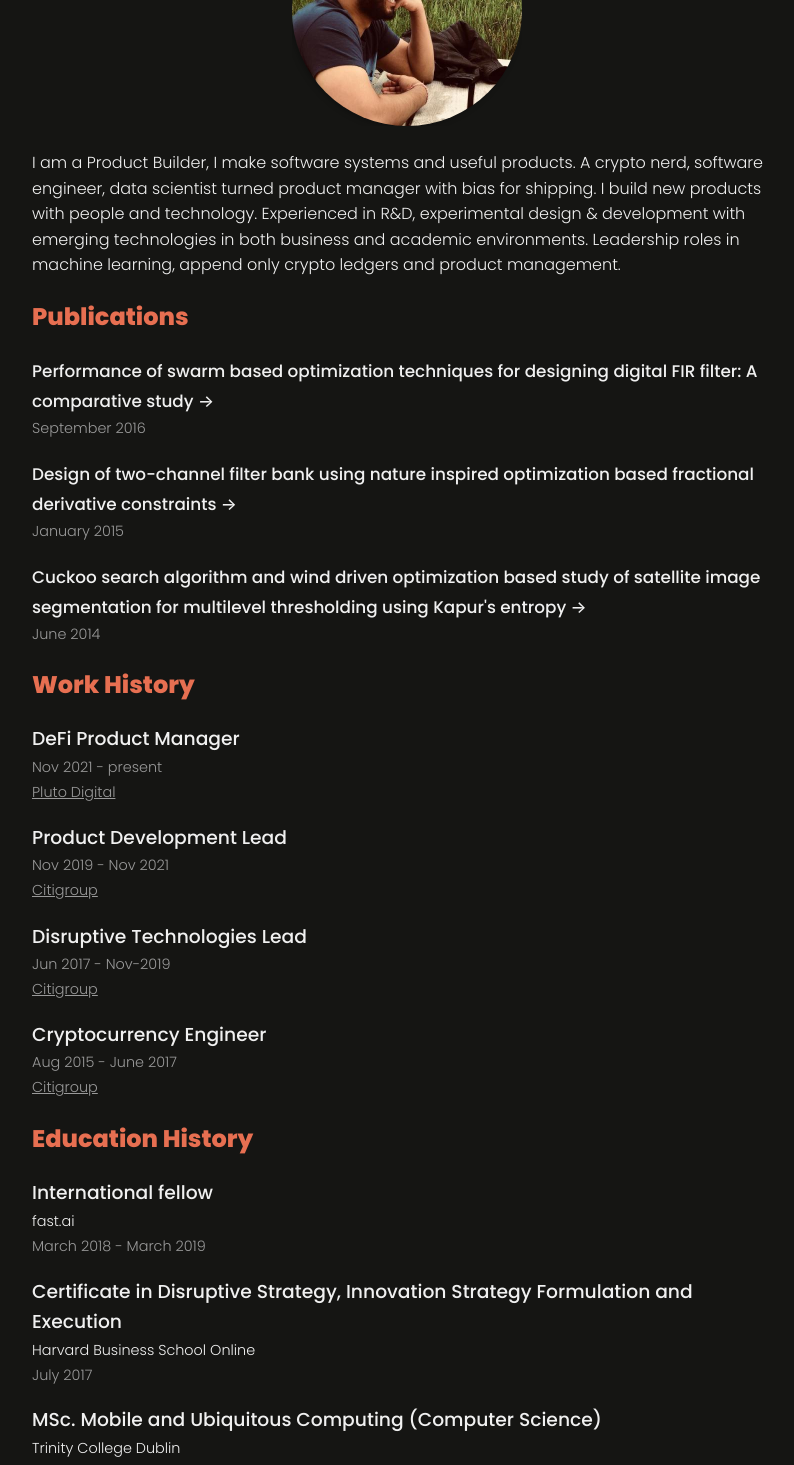
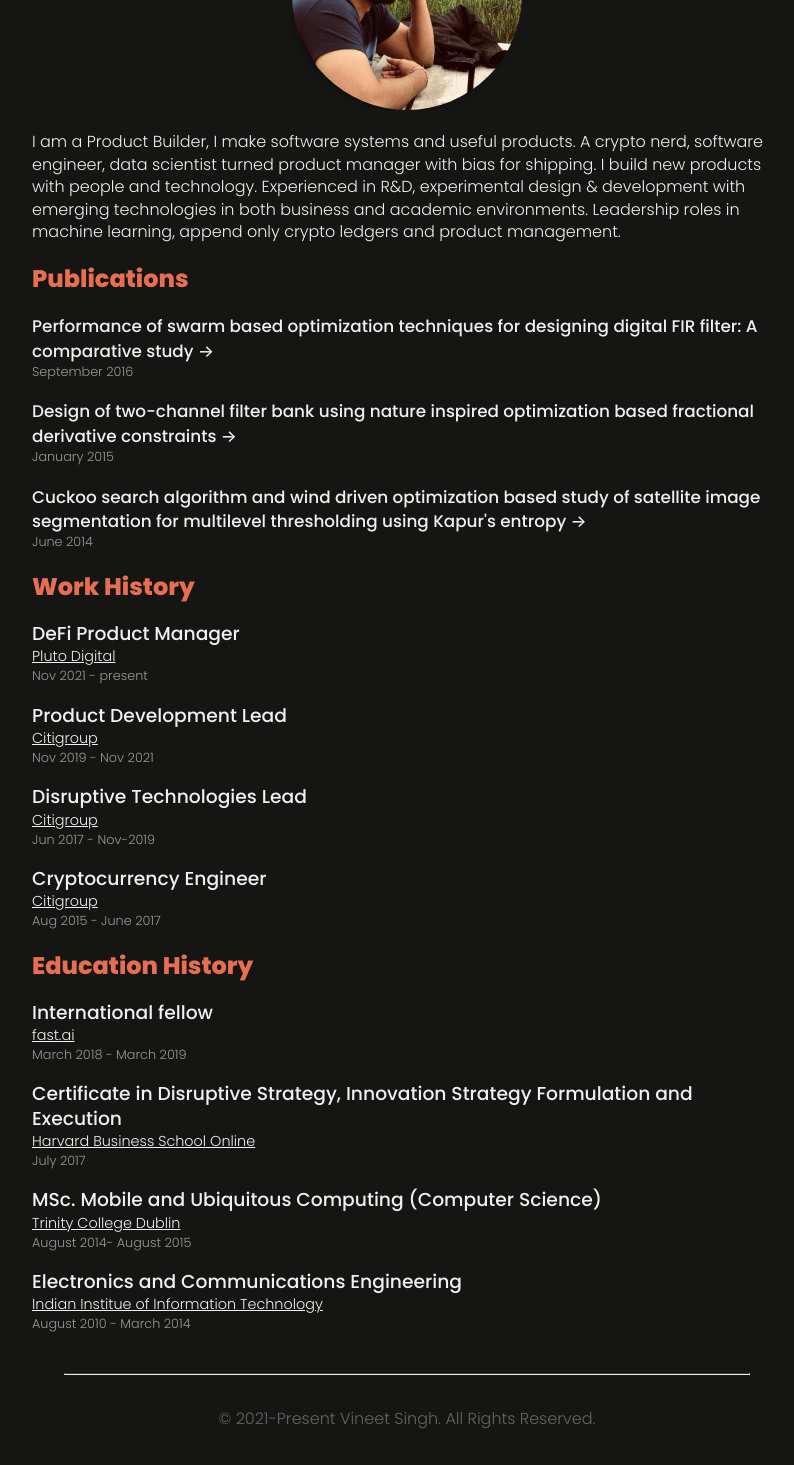
Before and after one commit to vineet-codes/online-portfolio, a Next.js app: page / in a window 1280 px wide. Shown: the part 360-1825 px from the top of the page, without its empty margins (233-1027 px from the left). Built offline with nearby package versions, Linux system fonts and the light colour scheme.

Commit message:
visual hierarchy on index page

```diff
--- a/components/Footer.js
+++ b/components/Footer.js
@@ -1,7 +1,7 @@
 import styled from "styled-components"
 
 const FooterC = styled.div`
-  margin-top: 3em;
+  margin-top: auto;
   padding: 2em;
   text-align: center;
   color: #9999;
--- a/components/Posts.js
+++ b/components/Posts.js
@@ -4,13 +4,13 @@ import styled from 'styled-components';
 
 
 const Heading1 = styled.h1`
-  font-weight: 600;
+  font-weight: 700;
   margin: 0;
   padding: 0;
 `;
 
 const Heading2 = styled.h2`
-  font-weight: 600;
+  font-weight: 700;
   margin: 0;
   padding: 0;
 
--- a/content/posts/blockchain-pov.mdx
+++ b/content/posts/blockchain-pov.mdx
@@ -6,7 +6,7 @@ summary: 'A post about blockhain landscape'
 publishedAt: '2015-02-15'
 ---
 
-# Table of contents
+## Table of contents
 
 # Introduction
 
--- a/content/posts/mechanics-of-dex.mdx
+++ b/content/posts/mechanics-of-dex.mdx
@@ -1,7 +1,7 @@
 ---
 title: 'Mechanics of DEXs'
 tags: ['DEXs', 'financial-markets']
-draft: true
+draft: false
 summary: 'A technical look underneath the mystic flow that is decentralised exchanges'
 publishedAt: '2021-12-19'
 ---
--- a/pages/blog/[slug].js
+++ b/pages/blog/[slug].js
@@ -60,7 +60,7 @@ const Main = styled.main`
 
   h1,
   h2 {
-    font-weight: 600;
+    font-weight: 700;
   }
 
   h1 a {
@@ -128,7 +128,6 @@ export async function getStaticPaths(){
 }
 
 export async function getStaticProps({params}) {
-  console.log('params',params);
   const post = await getSinglePost(params.slug);
     return {props: post}
 }
--- a/pages/index.js
+++ b/pages/index.js
@@ -6,7 +6,7 @@ import {Page} from "./../styles/style-utils"
 import {bio, jobs, study, publications } from "./../content/cv/cv"
 
 const Container = styled.div`
-  line-height: 1.6;
+  line-height: 1.3;
 `;
 
 const WelcomeMessage = styled.h1`
@@ -43,14 +43,14 @@ const Job = styled.div`
     margin: 0;
     color: #999;
     padding-top: 0.09em;
-    font-size: 0.9em;
+    font-size: 0.8em;
   }
 
   a {
     text-decoration: underline;
     margin: 0;
     paddin-top: 0;
-    color: #999;
+    color: ${props => props.theme.text};
     font-size: 0.9em;
   }
 `;
@@ -71,7 +71,7 @@ const Publications = styled.div`
     p {
       margin: 0;
       padding-top: 0.09em;
-      font-size: 0.9em;
+      font-size: 0.8em;
       color: #999;
     }
 
@@ -99,16 +99,20 @@ const Education = styled.div`
     p {
       margin: 0;
       padding-top: 0.09em;
-      font-size: 0.9em;
+      font-size: 0.8em;
       color: #999;
     }
 
     a {
       color: ${props => props.theme.text};
-      text-decoration: none;
+      text-decoration: underline;
       font-size: 0.9em;
     }
   }
+`;
+
+const Bio = styled.p`
+  line-height: 1.4;
 `;
 
 const Index = () => {
@@ -120,12 +124,12 @@ const Index = () => {
       <Container>
         <CenteredContainer>
           <WelcomeMessage>Welcome to Frame of Reference</WelcomeMessage>
-          <Subtitle>👋 I’m Vineet Singh</Subtitle>
+          <Subtitle>👋 Vineet Singh here.</Subtitle>
           <StyledAvatar alt="image of vineet" src="/assets/vineet.jpg" width={460/2} height={460/2}/>
         </CenteredContainer>
-        <p>
+        <Bio>
           {bio.bio}
-        </p>
+        </Bio>
         <Publications>
           <h2>Publications</h2>
           {publications.map(pub => (
@@ -141,8 +145,8 @@ const Index = () => {
           {jobs.map(job => (
             <Job key={job.id}>
               <h3>{job.title}</h3>
+             <a href={job.URL}>{job.company}</a>
               <p>{job.dates}</p>
-              <span><a href={job.URL}>{job.company}</a></span>
             </Job>
           ))}
         </WorkHistory>
@@ -151,7 +155,7 @@ const Index = () => {
           {study.map(s => (
             <div key={s.id}>
               <h3>{s.title}</h3>
-              <a src={s.URL}>{s.school}</a>
+              <a href={s.URL} target="_blank" rel="noreferrer">{s.school}</a>
               <p>{s.dates}</p>
             </div>
           ))}
```
